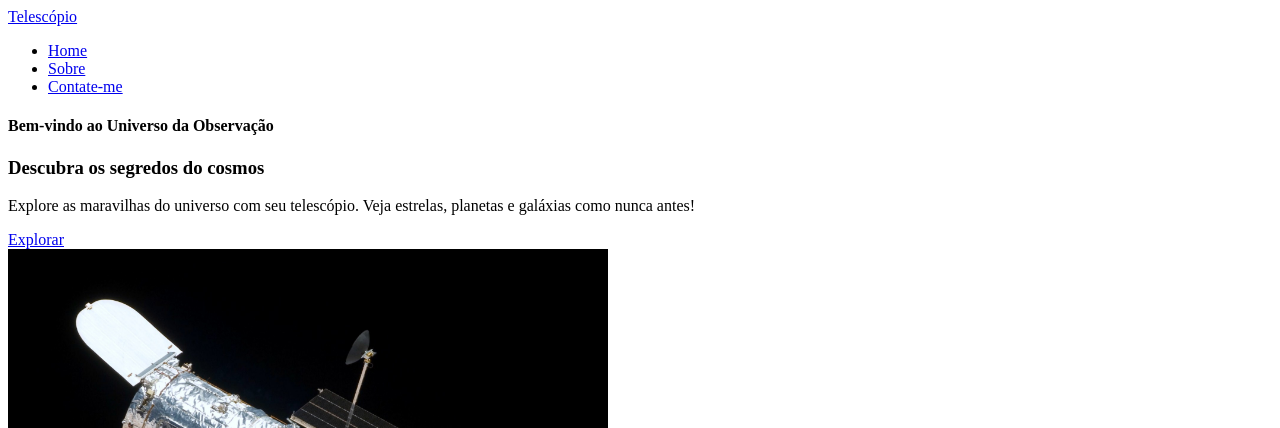
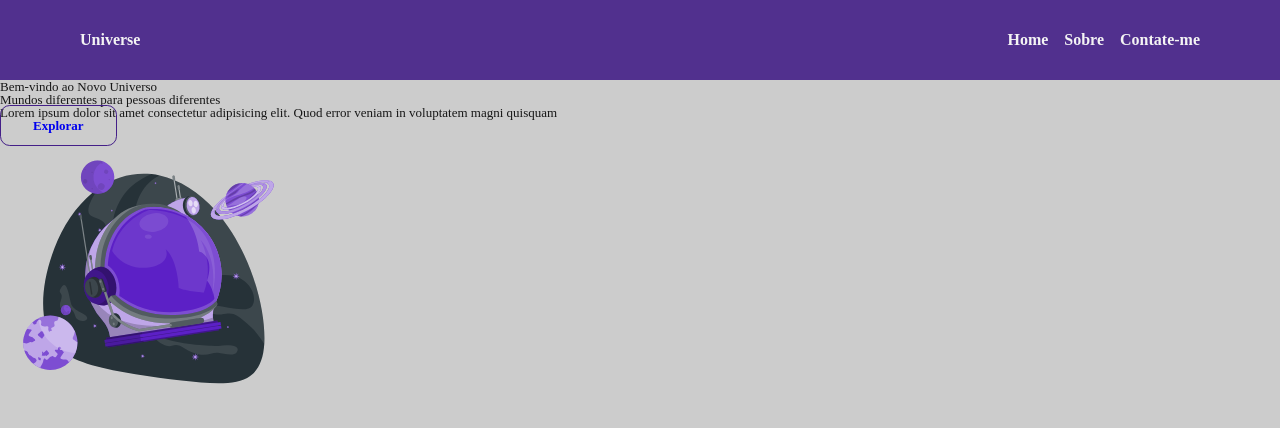
Before and after one commit to jeansdev1/front, a plain HTML site: page index.html in a window 1280 px wide. Shown: the top 428 px of the page. Drawn offline with Linux system fonts and the light colour scheme.

Commit message:
criacao do css

```diff
--- /dev/null
+++ b/assets/css/index.css
@@ -0,0 +1,35 @@
+/* Header */
+
+.menu_container {
+    background-color: var(--purple-800);
+    position: sticky;
+    top: 0;
+    filter: opacity(0.9);
+    height: 80px;
+}
+
+.menu_container a {
+    font-size: 16px;
+    color: var(--white);
+    font-weight: bold;
+}
+
+.menu_container a:hover {
+    color: var(--purple-200);
+}
+
+.menu_content {
+    max-width: 1120px;
+    padding: 0 24px;
+    width: 100%;
+    display: flex;
+    justify-content: space-between;
+}
+
+.menu_lista {
+    list-style: none;
+}
+
+.menu_lista li {
+    margin: 0 0 0 16px;
+}
--- /dev/null
+++ b/assets/css/reset.css
@@ -0,0 +1,48 @@
+/* http://meyerweb.com/eric/tools/css/reset/
+   v2.0 | 20110126
+   License: none (public domain)
+*/
+
+html, body, div, span, applet, object, iframe,
+h1, h2, h3, h4, h5, h6, p, blockquote, pre,
+a, abbr, acronym, address, big, cite, code,
+del, dfn, em, img, ins, kbd, q, s, samp,
+small, strike, strong, sub, sup, tt, var,
+b, u, i, center,
+dl, dt, dd, ol, ul, li,
+fieldset, form, label, legend,
+table, caption, tbody, tfoot, thead, tr, th, td,
+article, aside, canvas, details, embed,
+figure, figcaption, footer, header, hgroup,
+menu, nav, output, ruby, section, summary,
+time, mark, audio, video {
+	margin: 0;
+	padding: 0;
+	border: 0;
+	font-size: 100%;
+	font: inherit;
+	vertical-align: baseline;
+}
+/* HTML5 display-role reset for older browsers */
+article, aside, details, figcaption, figure,
+footer, header, hgroup, menu, nav, section {
+	display: block;
+}
+body {
+	line-height: 1;
+}
+ol, ul {
+	list-style: none;
+}
+blockquote, q {
+	quotes: none;
+}
+blockquote:before, blockquote:after,
+q:before, q:after {
+	content: '';
+	content: none;
+}
+table {
+	border-collapse: collapse;
+	border-spacing: 0;
+}
--- /dev/null
+++ b/assets/css/stylesheet.css
@@ -0,0 +1,48 @@
+:root {
+    --purple-200: #9a7bd1;
+    --purple-500: #6b36c8;
+    --purple-800: #441f88;
+
+    --black-800: #171717;
+
+    --gray-200: #cccccc;
+    --gray-400: #505861;
+
+    --white: #F9F9F9;
+}
+
+* {
+    text-decoration: none;
+    font-family: "JetBrains Mono";
+    font-size: small;
+}
+
+html {
+    scroll-behavior: smooth;
+}
+
+body {
+    background-color: var(--gray-200);
+    color: var(--black-800);
+}
+
+.button {
+    border: 1px, solid, var(--purple-800);
+    border-radius: 0.75em;
+
+    padding: 12px 32px;
+
+    font-weight: 700;
+    text-align: center;
+}
+
+.button:hover {
+    color: var(--gray-200);
+    background-color: var(--purple-800);
+}
+
+.flex {
+    display: flex;
+    justify-content: center;
+    align-items: center;
+}
--- a/index.html
+++ b/index.html
@@ -4,110 +4,77 @@
 <head>
     <meta charset="UTF-8">
     <meta name="viewport" content="width=device-width, initial-scale=1.0">
-    <meta name="description" content="Projeto Portfólio - Telescópio">
-    <meta name="author" content="Jean Andre">
-    <meta name="keywords" content="Telescópio, Astronomia, Ciência, HTML, CSS, JavaScript">
-    <link rel="icon" href="./assets/img/favicon.svg" />
-    <title>Telescópio</title>
+    <meta name="description" content="Projeto Portfólio">
+    <meta name="author" content="Generation Brasil">
+    <meta name="keywords" content="HTML, CSS, JavaScript">
+
+    <link rel="stylesheet" href="./assets/css/reset.css">
+    <link rel="stylesheet" href="./assets/css/stylesheet.css">
+    <link rel="stylesheet" href="./assets/css/index.css">
+
+    <link rel="icon" href="./assets/img/favicon.svg" type="image/svg+xml" />
+    <title>Universe</title>
 </head>
 
 <body>
-    <!-- Cabeçalho da Página (header) -->
-    <header>
-
-        <!-- Div Conteudo do Cabeçalho -->
-        <div id="header_content">
-
-            <!-- Titulo do Cabeçalho -->
+    <header class="flex menu_container">
+        <div id="header_content" class="menu_content">
             <div id="titulo">
-
-                <!-- Hyperlink -->
-                <a href="#">Telescópio</a>
-
+                <a href="#">Universe</a>
             </div>
 
-            <!-- Conteudo do Menu da Página (header) -->
             <div id="menu">
-
-                <!-- Menu da Página (nav) -->
                 <nav>
-                    <!-- Marcadores não ordenados -->
-                    <ul>
+                    <ul class="flex menu_lista">
                         <li><a href="#">Home</a></li>
                         <li><a href="#about">Sobre</a></li>
                         <li><a href="#contact">Contate-me</a></li>
                     </ul>
                 </nav>
-
             </div>
         </div>
-
     </header>
 
-    <!-- Seção Principal da Página (main) -->
     <main>
+        <section id="home">
+            <article id="home_texto">
+                <h4>Bem-vindo ao Novo Universo</h4>
+                <h1>Mundos diferentes para pessoas diferentes</h1>
+                <p>Lorem ipsum dolor sit amet consectetur adipisicing elit. Quod error veniam in voluptatem magni
+                    quisquam</p>
+                <a class="button" target="_blank" href="https://github.com/conteudoGeneration" alt="Github da Generation Brasil">Explorar</a>
+            </article>
 
-        <!-- Seção Home -->
-        <section id="home">
+            <article id="home_imagem">
+                <img src="./assets/img/astronauta.svg" alt="Capacete de Astronauta Animado" width="300">
+            </article>
+        </section>
 
-            <!-- Texto da Seção Home -->
-            <article id="home_texto">
+        <section id="about">
+            <img src="assets/img/user_01.svg" alt="Foto do Perfil do Github" width="450px">
 
-                <h4>Bem-vindo ao Universo da Observação</h4>
-                <h1>Descubra os segredos do cosmos</h1>
+            <article id="sobre_texto">
+                <h1>Sobre mim</h1>
                 <p>
-                    Explore as maravilhas do universo com seu telescópio. Veja estrelas, planetas e galáxias como nunca antes!
+                    Lorem ipsum dolor sit amet, consectetur adipisicing elit.
+                    Quibusdam odit voluptates incidunt inventore rem error harum
+                    blanditiis accusamus vitae, minus fugit consequatur?
+                    Dolorum maiores magni deleniti modi sit laudantium totam!
                 </p>
 
-                <a target="_blank" href="https://hubblesite.org/home">
-                    Explorar
-                </a>
-
+                <div id="sobre_github">
+                    <a target="_blank" href="https://github.com/conteudoGeneration">Github</a>
+                    <p>200 Seguidores</p>
+                    <p>100 Repositórios</p>
+                </div>
             </article>
-
-            <!-- Imagem da Seção Home -->
-            <article id="home_imagem">
-                <img src= "assets/img/HST-SM4.jpeg" Imagem de um Telescópio" width="600">
-            </article>
-
         </section>
 
-        <!-- Seção Sobre -->
-        <section id="about">
-
-            <!-- Foto do Perfil -->
-            <img src="assets/img/channels4_profile.jpg" alt="Foto do Perfil de Jean Andre" width="450px">
-
-            <!-- Texto Sobre -->
-            <article id="sobre_texto">
-
-                <h1>Sobre mim</h1>
-
-                <p>
-                    Sou Jean Andre, apaixonado por astronomia e tecnologia. Através da observação do céu, encontrei uma maneira única de me conectar com o universo e explorar suas maravilhas.
-                </p>
-
-                <!-- Informações do Github -->
-                <div id="sobre_github">
-
-                    <a target="_blank" href="https://github.com/jeansdev1">Github</a>
-                    <p>200 Seguidores</p>
-                    <p>100 Repositórios</p>
-
-                </div>
-
-            </article>
-
-        </section>
-
-        <!-- Seção Formulário de Contato e Redes Sociais -->
         <section id="contact">
-
-            <!-- Seção de Contato - Redes Sociais-->
             <article id="redes_sociais">
-
                 <h4>Contate-me</h4>
-                <p>Tem alguma dúvida ou quer compartilhar sua experiência? Entre em contato!</p>
+                <p>Lorem ipsum dolor sit amet consectetur adipisicing elit.
+                    Quod error veniam in voluptatem magni quisquam</p>
 
                 <div id="icones_redes_sociais">
                     <a href="">
@@ -120,40 +87,33 @@
                         <img src="assets/img/instagram.svg" alt="Instagram" />
                     </a>
                 </div>
-
             </article>
 
-            <!-- Seção do Formulário-->
             <form action="" method="POST">
 
                 <label for="name">Nome: </label>
-                <input id="name" type="text" name="name" placeholder="Digite seu nome" >
+                <input id="name" type="text" name="name" placeholder="Digite seu nome">
                 <span id="txtNome"></span>
 
                 <label for="email">E-mail: </label>
-                <input id="email" type="text" name="email" placeholder="Digite seu email" >
+                <input id="email" type="text" name="email" placeholder="Digite seu email">
                 <span id="txtEmail"></span>
 
                 <label for="subject">Assunto: </label>
-                <input id="subject" type="text" name="subject" placeholder="Digite o título da mensagem" >
+                <input id="subject" type="text" name="subject" placeholder="Digite o título da message">
                 <span id="txtSubject"></span>
 
                 <label for="message">Mensagem: </label>
-                <textarea id="message" name="message" placeholder="Digite sua mensagem" ></textarea>
+                <textarea id="message" name="message" placeholder="Digite sua message"></textarea>
 
                 <button type="submit">Enviar</button>
-
             </form>
-
         </section>
-
     </main>
 
-    <!-- Rodapé da Página (footer) -->
     <footer>
-        Por Jean Andre - 2024
+        Feito com 🧡 por Generation Brasil - 2024
     </footer>
 
 </body>
-
 </html>
```
Also changed, not shown: comentarios.html (added, +243 -0 lines), sucess.html (+3 -3 lines), 1 other file.
